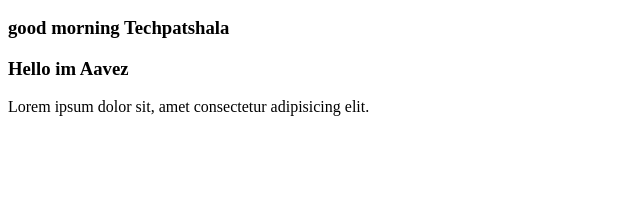
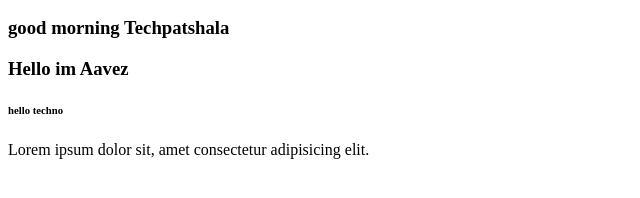
Before and after one commit to vaibhvai/TextRepo, a plain HTML site: page index.html in a window 1280 px wide. Shown: the part 110-308 px from the top of the page, without its empty margins (0-640 px from the left). Drawn offline with Linux system fonts and the light colour scheme.

Commit message:
added msg

```diff
--- a/index.html
+++ b/index.html
@@ -11,7 +11,7 @@
     <h2> Hello im Vaishnavi </h2>
     <h3> good morning Techpatshala</h3>
     <h3>Hello im Aavez</h3>
-
+    <h6> hello techno</h6>
     <p>Lorem ipsum dolor sit, amet consectetur adipisicing elit.</p>
 
 
```
